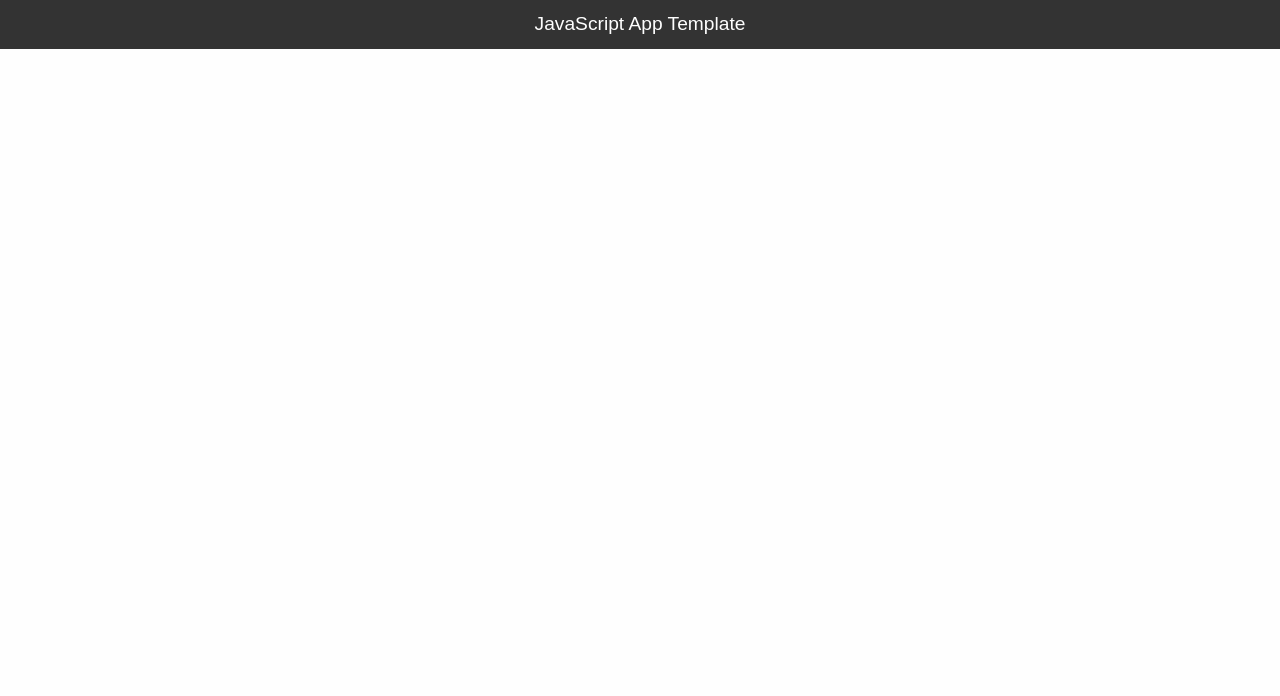
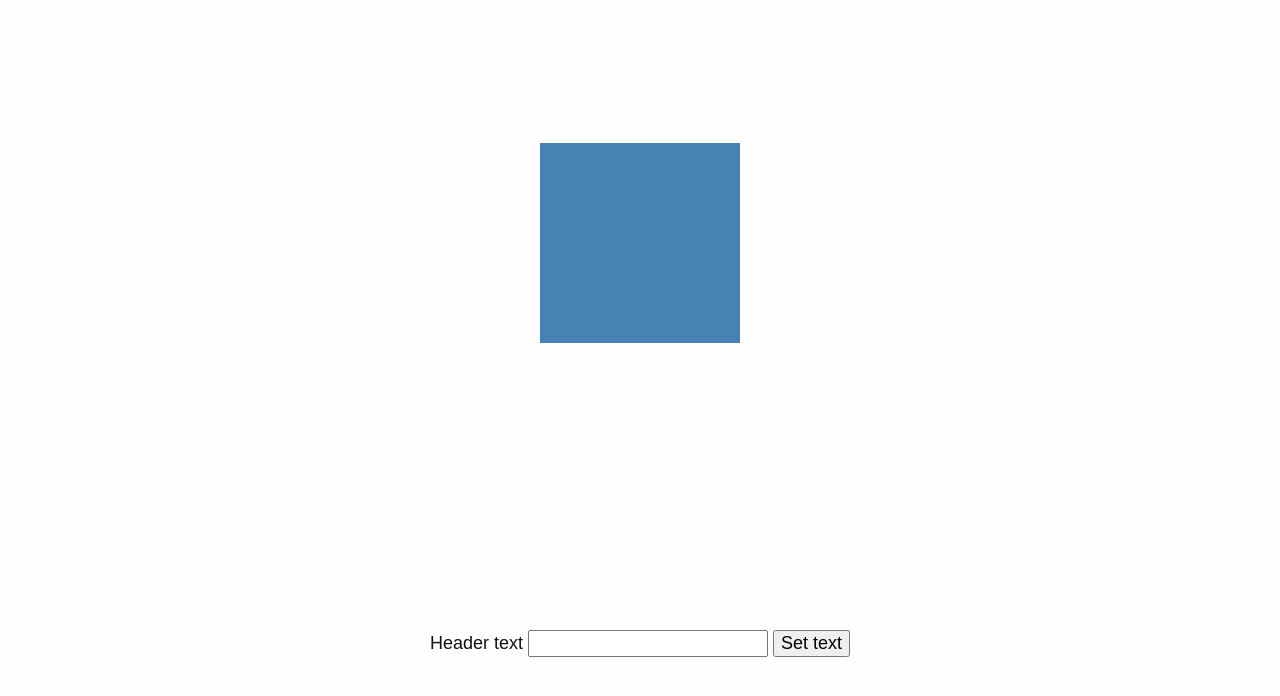
Before and after one commit to tillwilling/javascript-playground, a website built with Vite: page src/index.html in a window 1280 px wide. Built offline with nearby package versions, Linux system fonts and the light colour scheme.

Commit message:
class switch

```diff
--- a/src/index.html
+++ b/src/index.html
@@ -8,5 +8,14 @@
     <link rel="stylesheet" href="./styles/global.css" />
     <script defer type="module" src="./index.js"></script>
   </head>
-  <body></body>
+  <body>
+    <div data-box class="box"></div>
+    <form data-form>
+      <label>
+        Header text
+        <input name="class" />
+      </label>
+      <button>Set text</button>
+    </form>
+  </body>
 </html>
--- a/src/index.js
+++ b/src/index.js
@@ -1,3 +1,9 @@
-import AppHeader from './components/AppHeader'
+const form = document.querySelector('[data-form]')
+const box = document.querySelector('[data-box]')
+const input = document.querySelector('[name="class"]')
 
-document.body.append(AppHeader('JavaScript App Template'))
+form.addEventListener('submit', event => {
+  event.preventDefault()
+  box.classList.toggle(input.value)
+  input.value = ''
+})
--- a/src/styles/global.css
+++ b/src/styles/global.css
@@ -1,3 +1,20 @@
 @import './_variables.css';
 @import './_base.css';
 @import './_utility.css';
+
+body {
+  display: grid;
+  place-items: center;
+  height: 100vh;
+}
+
+.box {
+  width: 200px;
+  height: 200px;
+  background: steelblue;
+}
+
+.rotate {
+  transform: rotate(45deg);
+  transition: 0.5s;
+}
```
Also changed, not shown: 1 other file.
